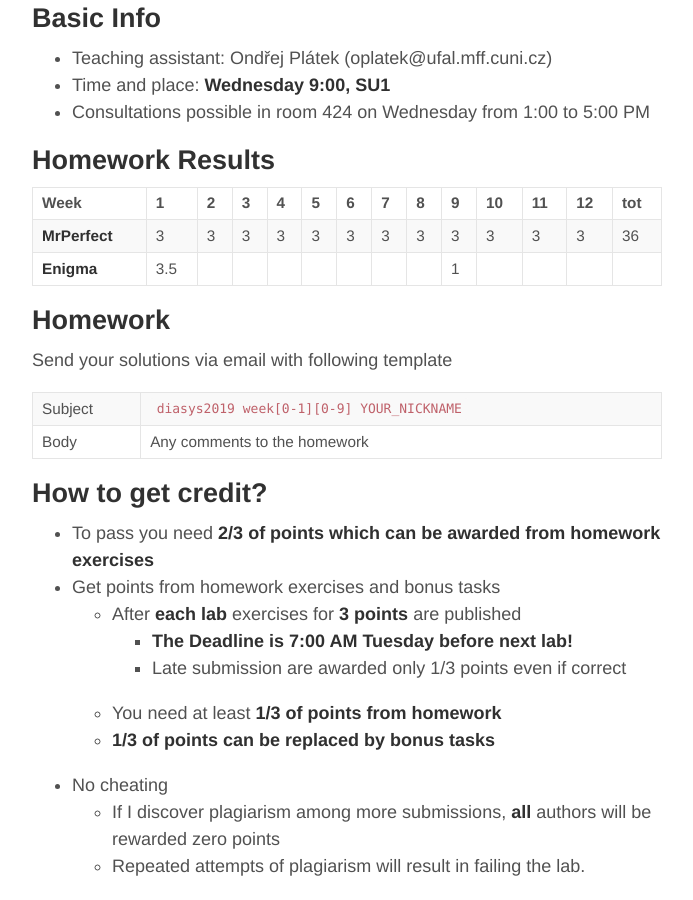
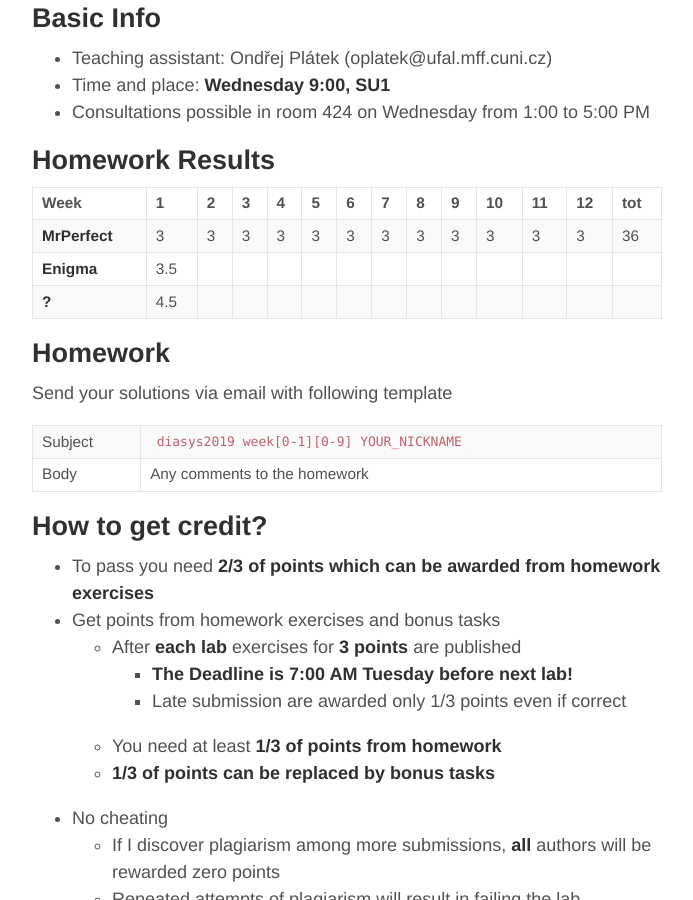
Before and after one commit to oplatek/oplatek.github.io, a Jekyll site: the page built from _posts/2019-02-18-labs-ds.md, in a window 1280 px wide and 900 px high, scrolled down 322 px. Shown: the whole window, without its empty margins (293-986 px from the left). Built offline with Jekyll 4.4.1, drawn with Linux system fonts in a browser that asks for light colours.

```diff
--- a/_posts/2019-02-18-labs-ds.md
+++ b/_posts/2019-02-18-labs-ds.md
@@ -23,7 +23,8 @@
 |Week          | 1 | 2 | 3 | 4 | 5 | 6 | 7 | 8 | 9 | 10| 11| 12|tot|
 |--------------|---|---|---|---|---|---|---|---|---|---|---|---|---|
 | **MrPerfect**| 3 | 3 | 3 | 3 | 3 | 3 | 3 | 3 | 3 | 3 | 3 | 3 | 36|
-| **Enigma**   |3.5|   |   |   |   |   |   |   | 1 |   |   |   |   |
+| **Enigma**   |3.5|   |   |   |   |   |   |   |   |   |   |   |   |
+| **?**        |4.5|   |   |   |   |   |   |   |   |   |   |   |   |
 
 Homework
 --------
```
Also changed, not shown: other parts of _posts/2019-02-18-labs-ds.md (+2 -0 lines), public/alex_dialogue.png (added).
